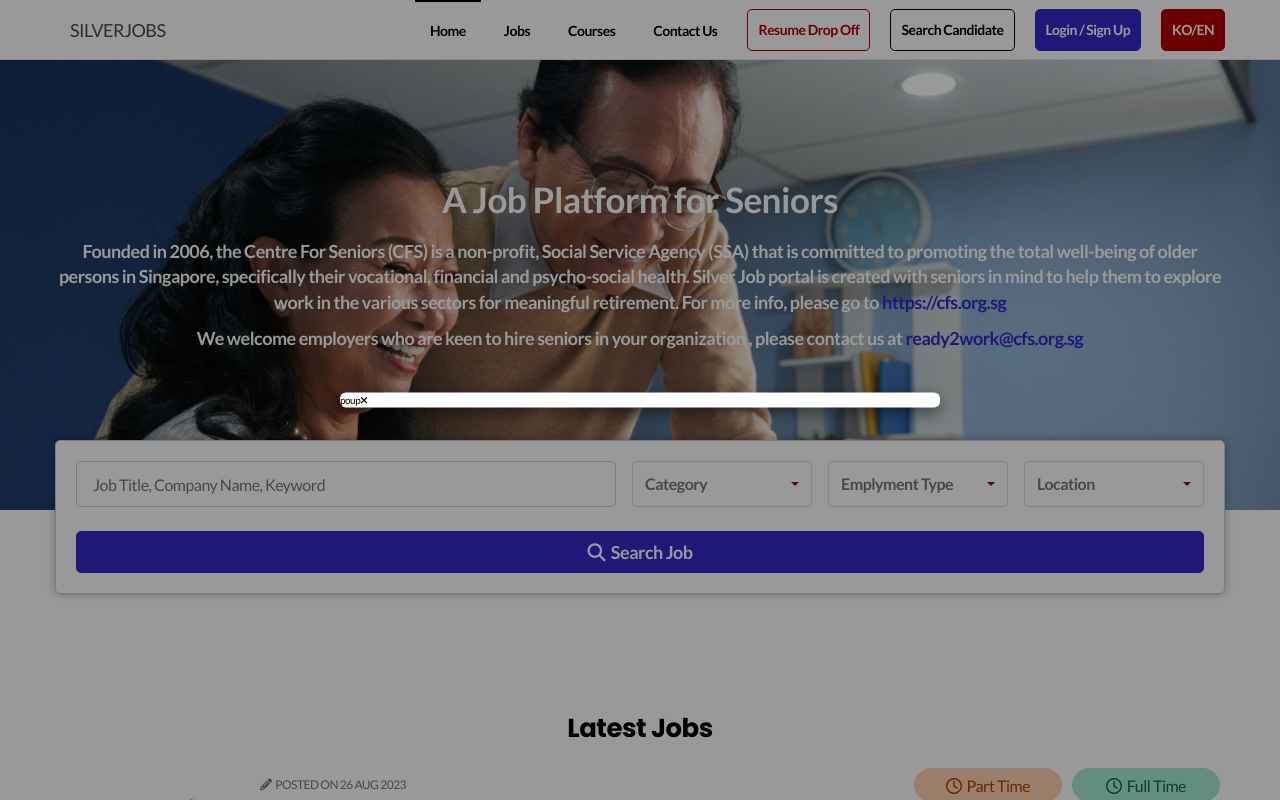
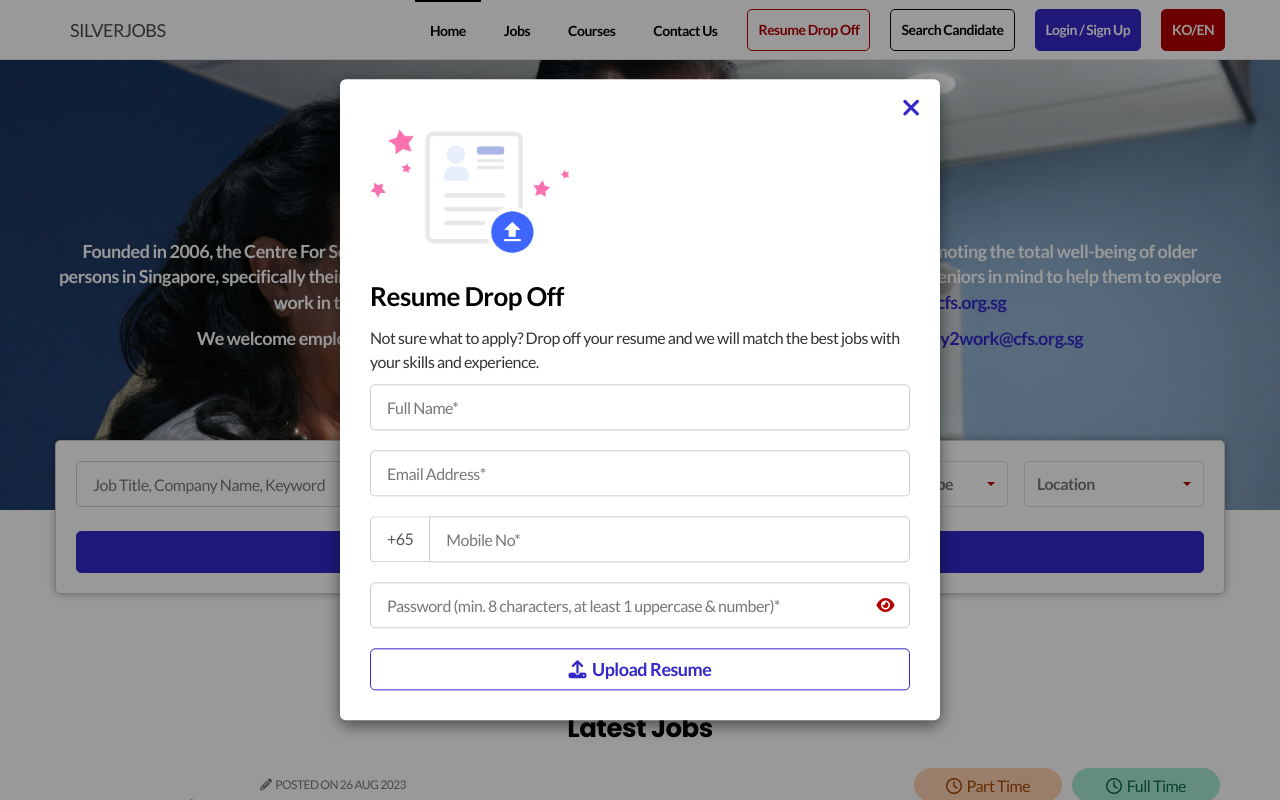
Before and after one commit to phr9000/seniorJob, a React (Create React App) app: page / in a window 1280 px wide. Both pictures are taken after a click on the button "Resume Drop Off". Shown: the top 800 px of the page. Built offline with nearby package versions, Linux system fonts and the light colour scheme.

Commit message:
resume popup

```diff
--- a/src/assets/styles/base/popup.scss
+++ b/src/assets/styles/base/popup.scss
@@ -13,9 +13,86 @@
     left: 50%;
     z-index: 999;
     transform: translate(-50%, -50%);
-    width: 600px;
+    padding: 3rem;
+    width: 60rem;
     background-color: $white;
     transition: transform 0.3s ease-out, -webkit-transform 0.3s ease-out, -o-transform 0.3s ease-out;
     box-shadow: 0 5px 15px rgba(0, 0, 0, 0.5);
     border-radius: 0.6rem;
+    .close-btn {
+        position: absolute;
+        top: 1rem;
+        right: 2rem;
+        color: $blue1;
+        font-size: 2.5rem;
+        font-weight: bold;
+    }
+    .__header {
+        height: 2rem;
+    }
+    // Resume
+    &.resume {
+        .upload-img {
+            width: 20rem;
+            & > img {
+                width: 100%;
+            }
+        }
+        h3 {
+            margin-top: 2rem;
+            margin-bottom: 1rem;
+            font-size: 2.6rem;
+            font-weight: 600;
+        }
+        .title-desc {
+            margin-bottom: 1rem;
+            font-size: 1.6rem;
+            color: $black1;
+        }
+        .form-area {
+            position: relative;
+            margin-bottom: 2rem;
+            & > div {
+                width: 100%;
+            }
+            &.mobile {
+                input {
+                    border-top-left-radius: 0rem;
+                    border-bottom-left-radius: 0rem;
+                }
+            }
+            &.password {
+                input {
+                    padding-right: 4rem;
+                }
+                .fa-eye {
+                    position: absolute;
+                    top: 50%;
+                    right: 1.6rem;
+                    z-index: 2;
+                    transform: translate(0%, -50%);
+                    font-size: 1.6rem;
+                    cursor: pointer;
+                    color: $red1;
+                }
+            }
+        }
+        .mobile-addon {
+            padding: 1rem 1.6rem;
+            font-size: 1.6rem;
+            border: 1px solid #ccc;
+            color: #555;
+            border-top-left-radius: 0.5rem;
+            border-bottom-left-radius: 0.5rem;
+            border-right: none;
+        }
+    }
 }
+// table size
+@media (#{$pc-small}) {
+    .popup-container {
+        width: 100%;
+        height: 100%;
+        border-radius: 0;
+    }
+}
--- a/src/assets/styles/base/space.scss
+++ b/src/assets/styles/base/space.scss
@@ -10,6 +10,9 @@
 
 // margin bottom
 .j-mb {
+  &-10 {
+    margin-bottom: 1rem;
+  }
   &-20 {
     margin-bottom: 2rem;
   }
--- a/src/common/ImgDef.js
+++ b/src/common/ImgDef.js
@@ -16,6 +16,7 @@ import need_help05 from "src/assets/imgs/need_help05.jpg"; // need help
 import need_help06 from "src/assets/imgs/need_help06.jpg"; // need help
 import need_help07 from "src/assets/imgs/need_help07.jpg"; // need help
 import need_help08 from "src/assets/imgs/need_help08.jpg"; // need help
+import resume_upload from "src/assets/imgs/icon-resume-upload.png";
 // ..추가가능
 
 
@@ -31,8 +32,8 @@ const imgs = {
   need_help05: need_help05,
   need_help06: need_help06,
   need_help07: need_help07,
-  need_help08: need_help08
-  // ..추가 가능
+  need_help08: need_help08,
+  resume_upload: resume_upload
 
 
 }
--- a/src/components/AvailCourses.tsx
+++ b/src/components/AvailCourses.tsx
@@ -152,7 +152,7 @@ const AvailCourses: React.FC = () => {
         ))}
       </ul>
 
-      <BigBtn title="모든 강의 보기" />
+      <BigBtn title="View All Courses" />
     </div>
   );
 };
--- a/src/components/input/TextInput.tsx
+++ b/src/components/input/TextInput.tsx
@@ -3,12 +3,16 @@ interface InputExampleProps {
   inputClassName?: "pink";
   value?: string | "";
   placeholder?: string;
+  icon?: string;
+  type? :string;
 }
 
 const InputExample: React.FC<InputExampleProps> = ({
   inputClassName = "input",
   value = "",
   placeholder,
+  icon,
+  type="text"
 }) => {
   let [isInputClicked, setIsInputClicked] = useState(false);
   const [inputValue, setInputValue] = useState(value);
@@ -19,8 +23,9 @@ const InputExample: React.FC<InputExampleProps> = ({
 
   return (
     <div>
+      {icon && <i className={icon}></i>}
       <input
-        type="text"
+        type={type}
         value={inputValue}
         className={inputClassName}
         placeholder={isInputClicked === true ? "" : placeholder}
--- a/src/components/popup/resumePopup.tsx
+++ b/src/components/popup/resumePopup.tsx
@@ -1,5 +1,8 @@
 /* eslint-disable */
 import React, { useEffect, useState } from "react";
+import imgs from "src/common/ImgDef";
+import Input from "src/components/input/TextInput";
+import Button from "src/components/button/Button";
 
 interface PopupLayoutProps {
     isPopup: boolean;
@@ -26,11 +29,43 @@ const ResumePopup: React.FC<PopupLayoutProps> = ({isPopup, closePopup}) => {
         )}
         {showPopup && (
           <div className="popup-container resume">
-            {/* 팝업 컨테이너 내용 */}
-            poup
-            <button onClick={closePopup}>
-              <i className="fa-solid fa-xmark"></i>
-            </button>
+            {/* 팝업 header */}
+            <div className="__header">
+              <button onClick={closePopup} className="close-btn">
+                <i className="fa-solid fa-xmark"></i>
+              </button>
+            </div>
+            {/* 팝업 body */}
+            <div className="popup-inner">
+              <div className="upload-img">
+                <img src={imgs.resume_upload} alt="resume upload" />
+              </div>
+              <h3>
+                Resume Drop Off
+              </h3>
+              <p className="title-desc">
+                Not sure what to apply? Drop off your resume and we will match the best jobs with your skills and experience.
+              </p>
+              <div className="form-area">
+                <Input placeholder="Full Name*"/>
+              </div>
+              <div className="form-area">
+                <Input placeholder="Email Address*"/>
+              </div>
+              <div className="form-area flex items-center w100 mobile">
+                <span className="mobile-addon">+65</span>
+                <Input placeholder="Mobile No*"/>
+              </div>
+              <div className="form-area flex items-center password">
+                <Input placeholder="Password (min. 8 characters, at least 1 uppercase & number)*" icon="fa-solid fa-eye" type="password"/>
+              </div>
+              <Button
+                color="primary-line"
+                size="full"
+                label="&nbsp;&nbsp;Upload Resume"
+                icon="fa-solid fa-upload"
+              />
+            </div>
           </div>
         )}
       </>
```
Also changed, not shown: src/assets/imgs/icon-resume-upload.png (added).
